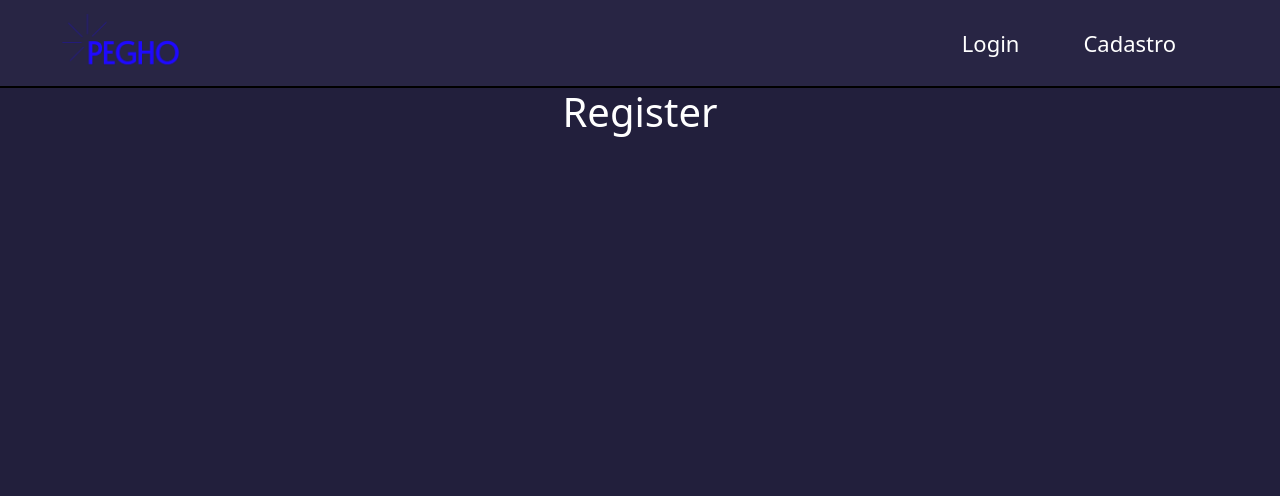
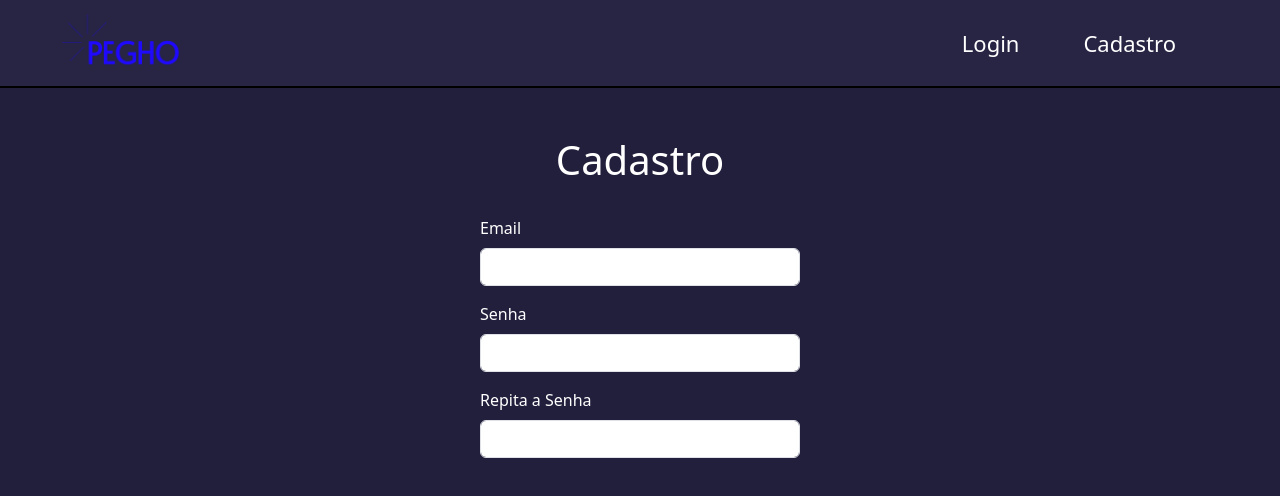
Before and after one commit to thalesondas/desafio-dev-django, a React (Create React App) app in the folder frontend/: page /register in a window 1280 px wide. Shown: the top 496 px of the page. Built offline with nearby package versions, Linux system fonts and the light colour scheme.

Commit message:
Creating simple register page

```diff
--- a/frontend/src/components/Login.js
+++ b/frontend/src/components/Login.js
@@ -4,7 +4,7 @@ const Login = () => {
     return(
         <>
             <h1 className="mt-5 mb-4">Login</h1>
-            <Form className="mt-2">
+            <Form className="mt-2 w-25">
                 <Form.Group>
                     <Form.Label>Email</Form.Label>
                     <Form.Control type="email" name="email" />
--- a/frontend/src/components/Register.js
+++ b/frontend/src/components/Register.js
@@ -1,7 +1,25 @@
+import { Form } from "react-bootstrap";
+
 const Register = () => {
     return(
         <>
-            <h1>Register</h1>
+            <h1 className="mt-5 mb-4">Cadastro</h1>
+            <Form className="mt-2 w-25">
+                <Form.Group>
+                    <Form.Label>Email</Form.Label>
+                    <Form.Control type="email" name="email" />
+                </Form.Group>
+
+                <Form.Group className="mt-3">
+                    <Form.Label>Senha</Form.Label>
+                    <Form.Control type="password" name="password" />
+                </Form.Group>
+
+                <Form.Group className="mt-3">
+                    <Form.Label>Repita a Senha</Form.Label>
+                    <Form.Control type="password2" name="password2" />
+                </Form.Group>
+            </Form>
         </>
     )
 }
```
